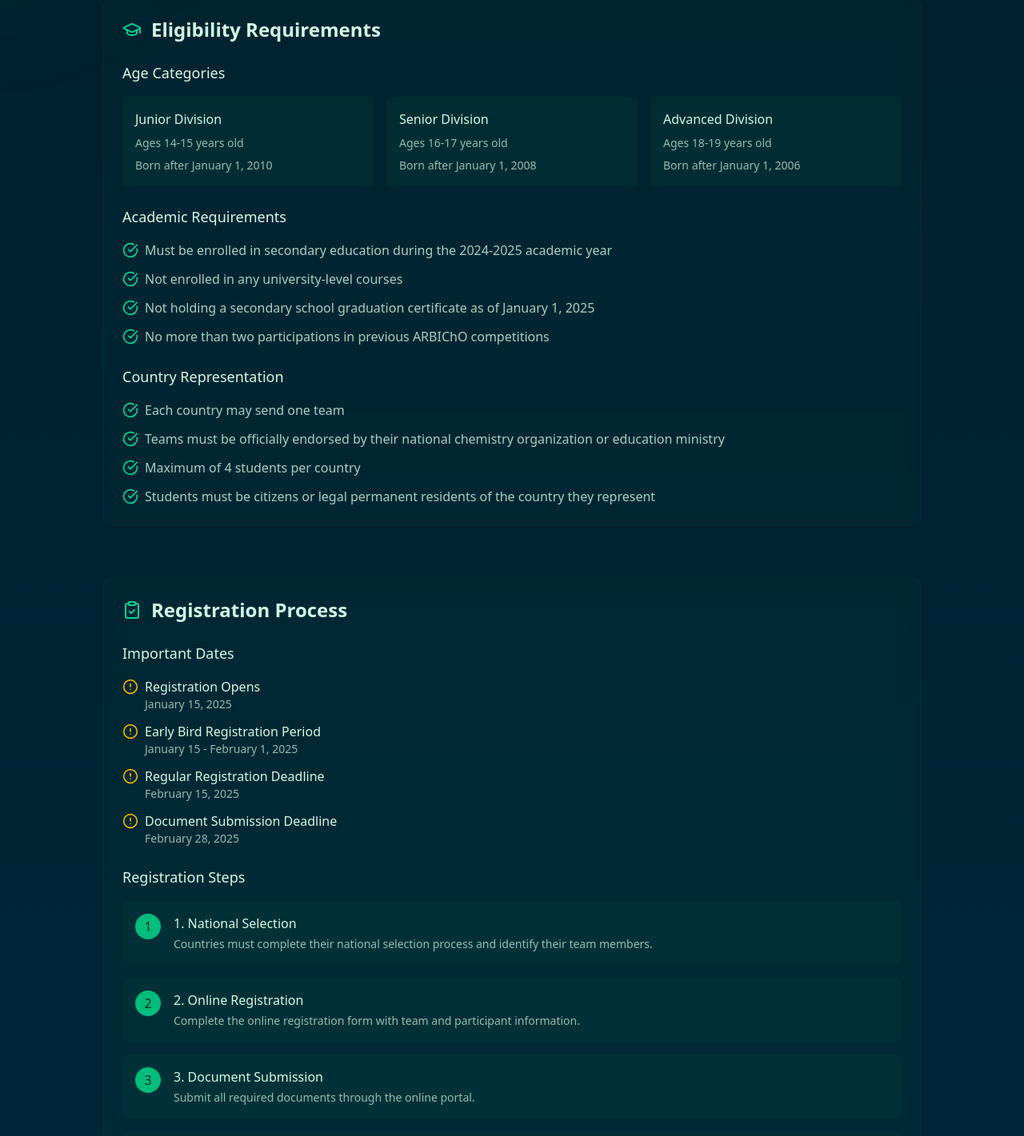
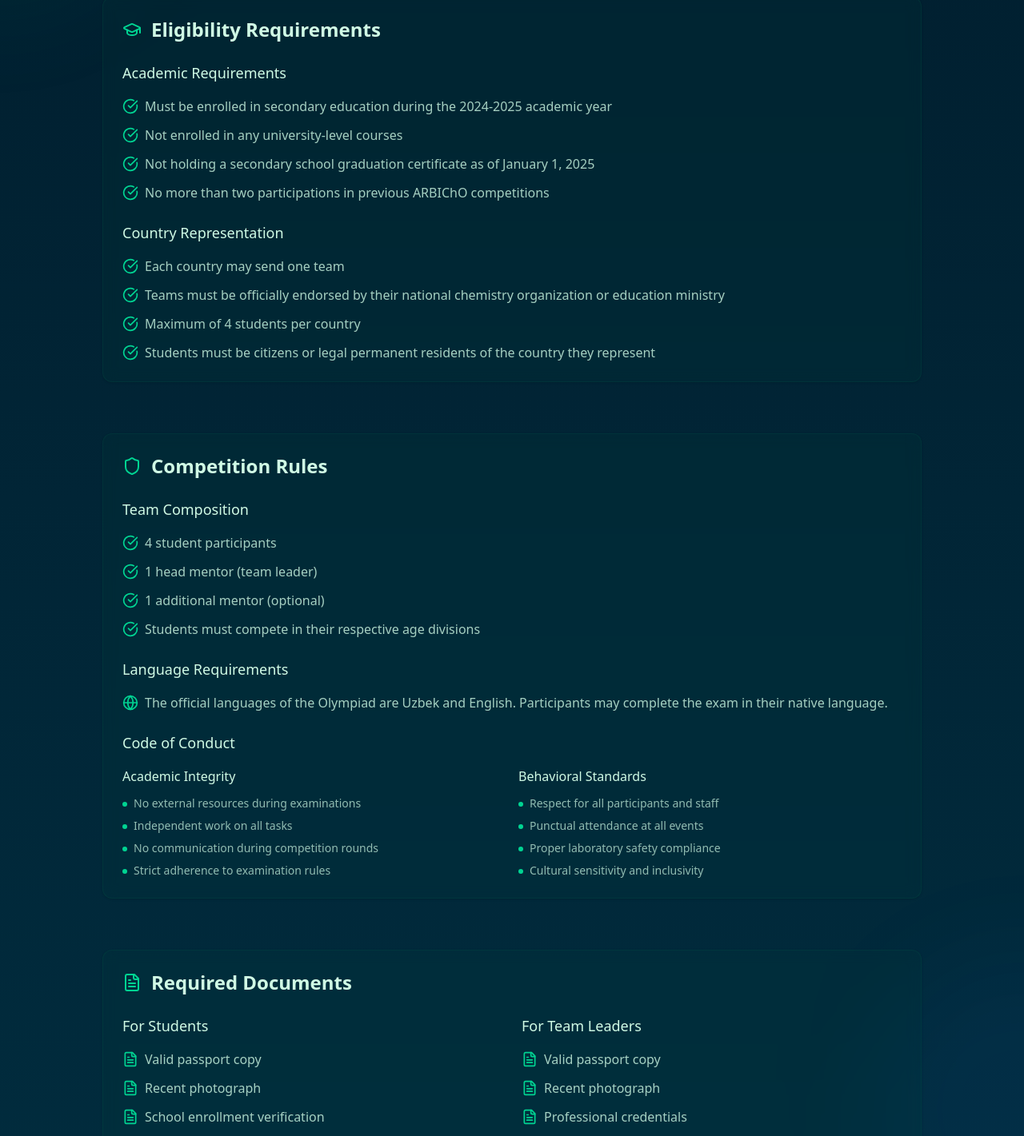
Before and after one commit to OkiljonDadakhanov/testing, a Next.js app: page /requirements in a window 1280 px wide. Shown: the part 680-2101 px from the top of the page at 80% size. Built offline with nearby package versions, Linux system fonts and the light colour scheme.

Commit message:
removed some files

```diff
--- a/app/page.tsx
+++ b/app/page.tsx
@@ -1,14 +1,12 @@
 import { CompetitionSection } from "@/components/competetion";
 import { FAQSection } from "@/components/faq";
 import Hero from "@/components/hero";
-import { TimelineSection } from "@/components/timeline";
 
 export default function Home() {
   return (
     <section>
       <Hero />
       <CompetitionSection />
-      <TimelineSection />
       <FAQSection />
     </section>
   );
--- a/app/requirements/page.tsx
+++ b/app/requirements/page.tsx
@@ -106,46 +106,6 @@ export default function RequirementsPage() {
             </CardHeader>
             <CardContent className="space-y-6">
               {/* Age Categories */}
-              <div className="space-y-4">
-                <h3 className="text-lg font-medium text-emerald-100">
-                  Age Categories
-                </h3>
-                <div className="grid gap-4 sm:grid-cols-3">
-                  <div className="space-y-2 p-4 rounded-lg bg-emerald-900/20">
-                    <h4 className="font-medium text-emerald-100">
-                      Junior Division
-                    </h4>
-                    <p className="text-sm text-emerald-100/70">
-                      Ages 14-15 years old
-                    </p>
-                    <p className="text-sm text-emerald-100/70">
-                      Born after January 1, 2010
-                    </p>
-                  </div>
-                  <div className="space-y-2 p-4 rounded-lg bg-emerald-900/20">
-                    <h4 className="font-medium text-emerald-100">
-                      Senior Division
-                    </h4>
-                    <p className="text-sm text-emerald-100/70">
-                      Ages 16-17 years old
-                    </p>
-                    <p className="text-sm text-emerald-100/70">
-                      Born after January 1, 2008
-                    </p>
-                  </div>
-                  <div className="space-y-2 p-4 rounded-lg bg-emerald-900/20">
-                    <h4 className="font-medium text-emerald-100">
-                      Advanced Division
-                    </h4>
-                    <p className="text-sm text-emerald-100/70">
-                      Ages 18-19 years old
-                    </p>
-                    <p className="text-sm text-emerald-100/70">
-                      Born after January 1, 2006
-                    </p>
-                  </div>
-                </div>
-              </div>
 
               {/* Academic Requirements */}
               <div className="space-y-4">
@@ -185,124 +145,6 @@ export default function RequirementsPage() {
                     </li>
                   ))}
                 </ul>
-              </div>
-            </CardContent>
-          </Card>
-        </div>
-
-        {/* Registration Process */}
-        <div id="registration" className="mx-auto max-w-5xl mb-16 scroll-mt-16">
-          <Card className="border-emerald-800/20 bg-emerald-900/10 backdrop-blur">
-            <CardHeader>
-              <div className="flex items-center gap-3">
-                <ClipboardCheck className="h-6 w-6 text-emerald-400" />
-                <CardTitle className="text-2xl text-emerald-100">
-                  Registration Process
-                </CardTitle>
-              </div>
-            </CardHeader>
-            <CardContent className="space-y-6">
-              {/* Timeline */}
-              <div className="space-y-4">
-                <h3 className="text-lg font-medium text-emerald-100">
-                  Important Dates
-                </h3>
-                <div className="space-y-3">
-                  {[
-                    {
-                      date: "January 15, 2025",
-                      event: "Registration Opens",
-                      status: "upcoming",
-                    },
-                    {
-                      date: "January 15 - February 1, 2025",
-                      event: "Early Bird Registration Period",
-                      status: "upcoming",
-                    },
-                    {
-                      date: "February 15, 2025",
-                      event: "Regular Registration Deadline",
-                      status: "upcoming",
-                    },
-                    {
-                      date: "February 28, 2025",
-                      event: "Document Submission Deadline",
-                      status: "upcoming",
-                    },
-                  ].map((item, index) => (
-                    <div key={index} className="flex items-start gap-2">
-                      <div className="mt-0.5">
-                        {item.status === "completed" ? (
-                          <CheckCircle className="h-5 w-5 text-emerald-500" />
-                        ) : (
-                          <AlertCircle className="h-5 w-5 text-yellow-500" />
-                        )}
-                      </div>
-                      <div>
-                        <p className="font-medium text-emerald-100">
-                          {item.event}
-                        </p>
-                        <p className="text-sm text-emerald-100/70">
-                          {item.date}
-                        </p>
-                      </div>
-                    </div>
-                  ))}
-                </div>
-              </div>
-
-
-              {/* Registration Steps */}
-              <div className="space-y-4">
-                <h3 className="text-lg font-medium text-emerald-100">
-                  Registration Steps
-                </h3>
-                <div className="space-y-4">
-                  {[
-                    {
-                      step: "1. National Selection",
-                      description:
-                        "Countries must complete their national selection process and identify their team members.",
-                    },
-                    {
-                      step: "2. Online Registration",
-                      description:
-                        "Complete the online registration form with team and participant information.",
-                    },
-                    {
-                      step: "3. Document Submission",
-                      description:
-                        "Submit all required documents through the online portal.",
-                    },
-                    {
-                      step: "4. Fee Payment",
-                      description:
-                        "Process registration fee payment through the secure payment system.",
-                    },
-                    {
-                      step: "5. Confirmation",
-                      description:
-                        "Receive confirmation email and access to the participant portal.",
-                    },
-                  ].map((item, index) => (
-                    <div
-                      key={index}
-                      className="flex items-start gap-4 p-4 rounded-lg bg-emerald-900/20"
-                    >
-                      <div className="flex h-8 w-8 shrink-0 items-center justify-center rounded-full bg-emerald-500 text-emerald-950 font-medium">
-                        {index + 1}
-                      </div>
-                      <div>
-                        <h4 className="font-medium text-emerald-100">
-                          {item.step}
-                        </h4>
-                        <p className="text-sm text-emerald-100/70 mt-1">
-                          {item.description}
-                        </p>
-                      </div>
-                    </div>
-                  ))}
-                </div>
               </div>
             </CardContent>
           </Card>
@@ -461,19 +303,6 @@ export default function RequirementsPage() {
                   </div>
                 ))}
               </div>
-
-              <div className="flex flex-col sm:flex-row gap-4 pt-4">
-                <Button className="bg-emerald-500 text-white hover:bg-emerald-600">
-                  <Download className="mr-2 h-4 w-4" />
-                  Download Document Templates
-                </Button>
-                <Button
-                  variant="outline"
-                  className="border-emerald-400/50 text-emerald-100 hover:bg-emerald-950/50 hover:text-emerald-50"
-                >
-                  Document Submission Guidelines
-                </Button>
-              </div>
             </CardContent>
           </Card>
         </div>
@@ -484,10 +313,6 @@ export default function RequirementsPage() {
             Ready to participate in ARBIChO 2025?
           </p>
           <div className="flex flex-col gap-4 sm:flex-row justify-center">
-            <Button className="bg-emerald-500 text-white hover:bg-emerald-600">
-              Start Registration Process
-              <ArrowRight className="ml-2 h-4 w-4" />
-            </Button>
             <Button
               variant="outline"
               className="border-emerald-400/50 text-emerald-100 hover:bg-emerald-950/50 hover:text-emerald-50"
--- a/components/hero.tsx
+++ b/components/hero.tsx
@@ -71,7 +71,6 @@ export default function Hero() {
               <div className="flex items-center gap-3 text-emerald-100/90">
                 <Medal className="h-5 w-5 text-emerald-400" />
                 <span>Medals in a 1:2:3 ratio</span>
-
               </div>
               <div className="flex items-center gap-3 text-emerald-100/90">
                 <Globe2 className="h-5 w-5 text-emerald-400" />
@@ -84,14 +83,6 @@ export default function Hero() {
             </div>
 
             <div className="flex flex-col gap-4 sm:flex-row">
-              <Link href="#timeline">
-              <Button
-                size="lg"
-                className="bg-emerald-500 text-white hover:bg-emerald-600 cursor-pointer"
-              >
-                Timeline
-              </Button>
-              </Link>
               <Link href="/about">
                 <Button
                   size="lg"
```
Also changed, not shown: components/competetion.tsx (+32 -19 lines). Lines whose indentation alone changed are shown as unchanged.
